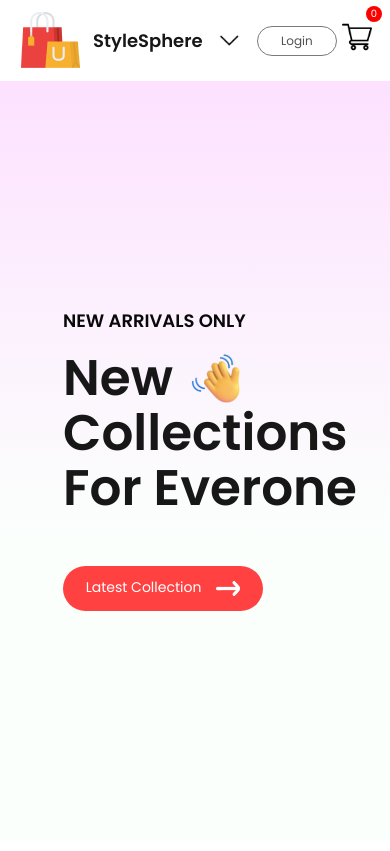
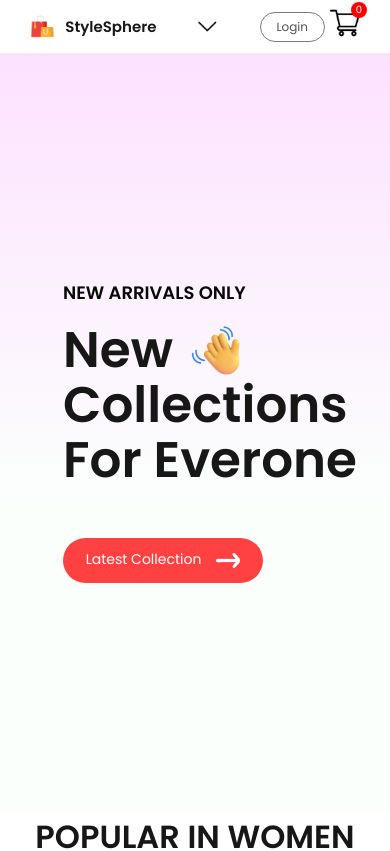
Before and after one commit to yugaldhiman/E-Commerce, a React (Vite) app: page / in a window 390 px wide. Shown: the top 851 px of the page. Built offline with nearby package versions, Linux system fonts and the light colour scheme.

Commit message:
change css code

```diff
--- a/src/Component/Navbar/Navbar.jsx
+++ b/src/Component/Navbar/Navbar.jsx
@@ -93,7 +93,7 @@ function Navbar() {
             </ul>
             <div className="nav-login-cart">
                 <Link to='/login'><button>Login</button></Link>
-                <Link to='/cart'><img src={cartIcon} alt="cart" /></Link>
+                <Link to='/cart'><img className='nav-cart-icon' src={cartIcon} alt="cart" /></Link>
                 <div className="nav-cart-count">{getTotalItem()}</div>
             </div>
         </div>
--- a/src/Component/Navbar/navbar.css
+++ b/src/Component/Navbar/navbar.css
@@ -297,7 +297,7 @@
         flex-direction: column;
         align-items: center;
         position: absolute;
-        top: 70px;
+        top: 52px;
         left: 0;
         width: 100%;
         background: white;
@@ -320,22 +320,31 @@
     }
 
     .nav-logo {
-        font-size: 18px;
+        font-size: 15px;
+    }
+
+    .nav-logo img {
+        width: 25px;
+
     }
 
     .nav-login-cart {
         gap: 5px;
     }
 
+    /* .nav-cart-icon {
+        width: 40px;
+    } */
+
     .nav-login-cart button {
-        width: 80px;
+        width: 65px;
         height: 30px;
         font-size: 12px;
     }
 
     .nav-cart-count {
-        right: 8px;
-        top: 6px;
+        right: 23px;
+        top: 2px;
         width: 16px;
         height: 16px;
         font-size: 10px;
```
